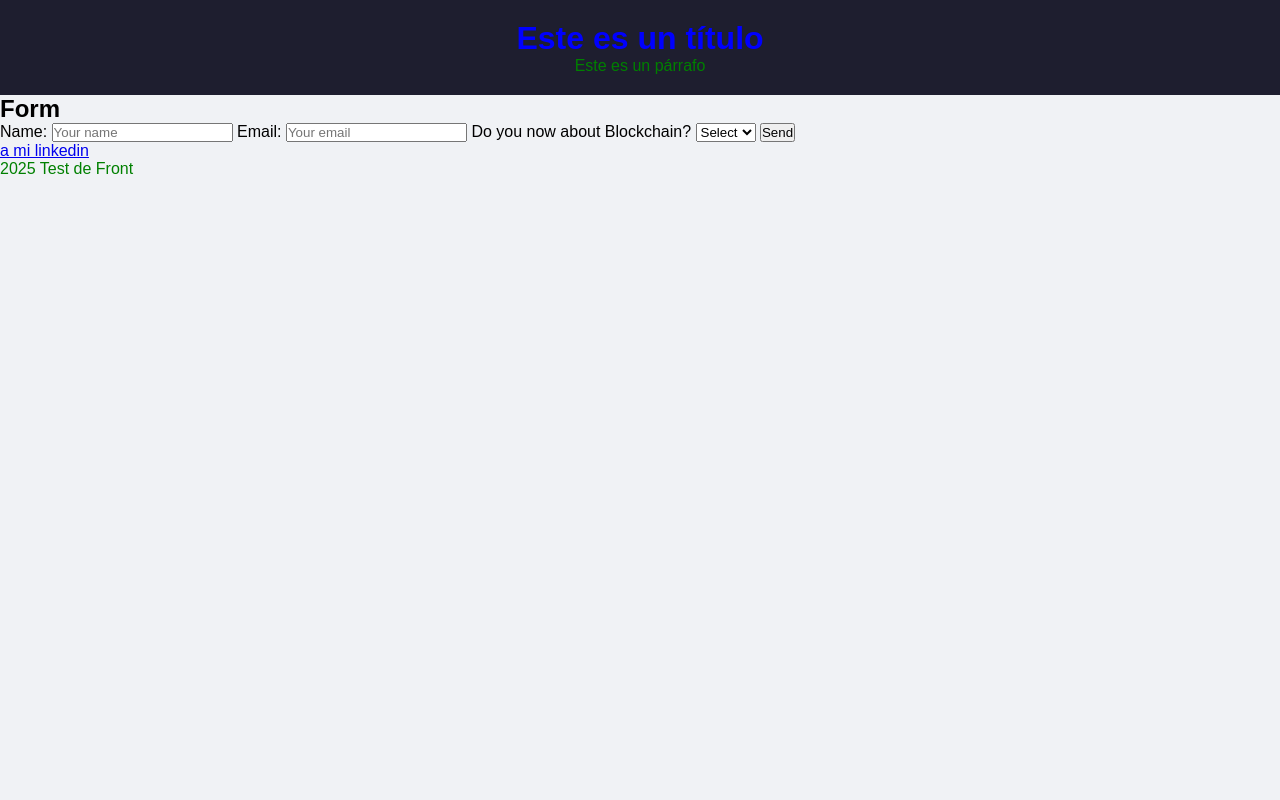
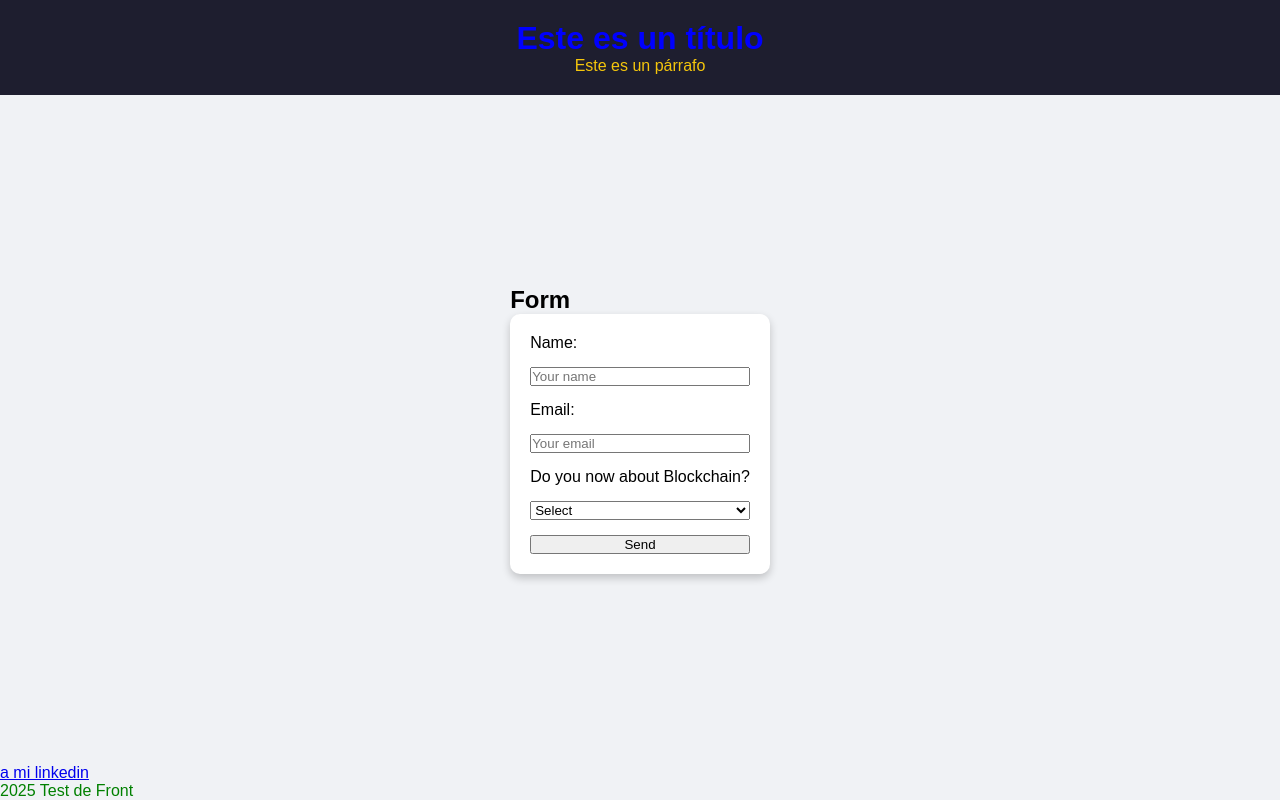
Before and after one commit to Vicentetw/ejercicio-test, a plain HTML site: page index.html in a window 1280 px wide. Drawn offline with Linux system fonts and the light colour scheme.

Commit message:
I update css form

```diff
--- a/style.css
+++ b/style.css
@@ -20,6 +20,28 @@ header {
     padding: 20px 10px;
 }
 
+header p{
+    color:#f5c60c;
+}
+main {
+    flex: 1;
+    display: flex;
+    justify-content: center;
+    align-items: center;
+    padding: 20px;
+}
+form {
+    background-color: #fff;
+    padding: 20px;
+    border-radius: 10px;
+    box-shadow: 0 4px 8px rgba(0,0,0,0.2);
+    width: 100%;
+    max-width: 800px;
+    display: flex;
+    flex-direction: column;
+    gap: 15px;
+}
+
 h1 {
     color: blue;
 }
```
